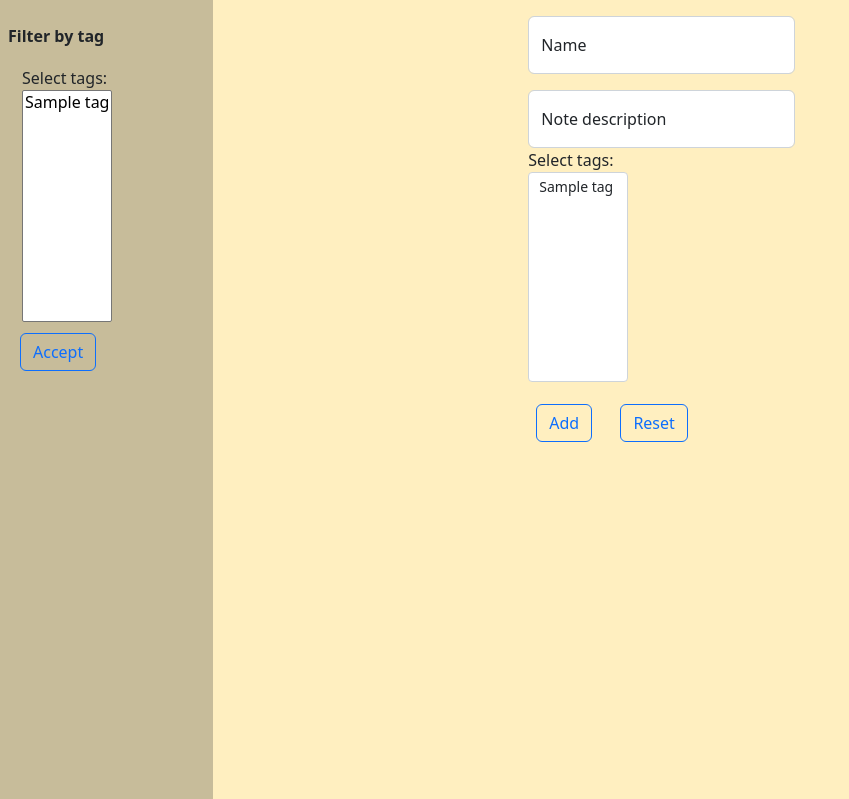
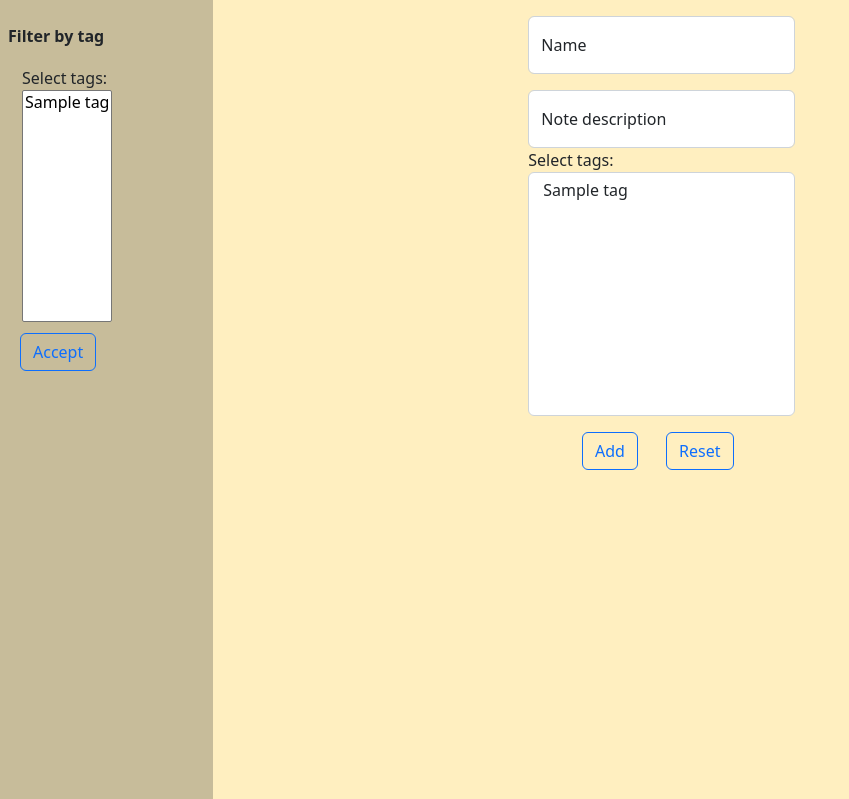
Before and after one commit to Vaipik/web_project_team_1, a Django app: page /notes/add_note/ in a window 1280 px wide. Shown: the part 71-870 px from the top of the page, without its empty margins (0-849 px from the left). Run offline with Django 4.2, Linux system fonts and the light colour scheme; a user stored in the database is signed in; tables that the repository leaves empty hold one stand-in row (values such as "Sample post").

Commit message:
Resize select

```diff
--- a/project/apps/notes/templates/notes/add_note.html
+++ b/project/apps/notes/templates/notes/add_note.html
@@ -17,18 +17,25 @@
     <div class="row">
         <div class="col-4"></div>
         <div class="col-4">
-            <label> Select tags:
-                <select name="tags" multiple="multiple" class="form-select form-select-sm mb-3" size="10" required>
-                    {% for tag in tags %}
-                    <option value="{{tag.name}}">{{tag.name}}</option>
-                    {% endfor %}
-                </select>
-            </label>
+            <div class="floating">
+                <label> Select tags:
+                </label>
+                    <select name="tags"
+                            multiple="multiple"
+                            class="form-select mb-3"
+                            size="10"
+                            required>
+                        {% for tag in tags %}
+                        <option value="{{tag.name}}">{{tag.name}}</option>
+                        {% endfor %}
+                    </select>
+
+            </div>
         </div>
     </div>
     <div class="row">
         <div class="col-4"></div>
-        <div class="col-4 grid">
+        <div class="col-4 grid text-center">
             <button type="submit" role="button" class="btn btn-outline-primary ms-2 me-3">Add</button>
             <button type="reset" role="button" class="btn btn-outline-primary ms-2 me-3">Reset</button>
         </div>
```
